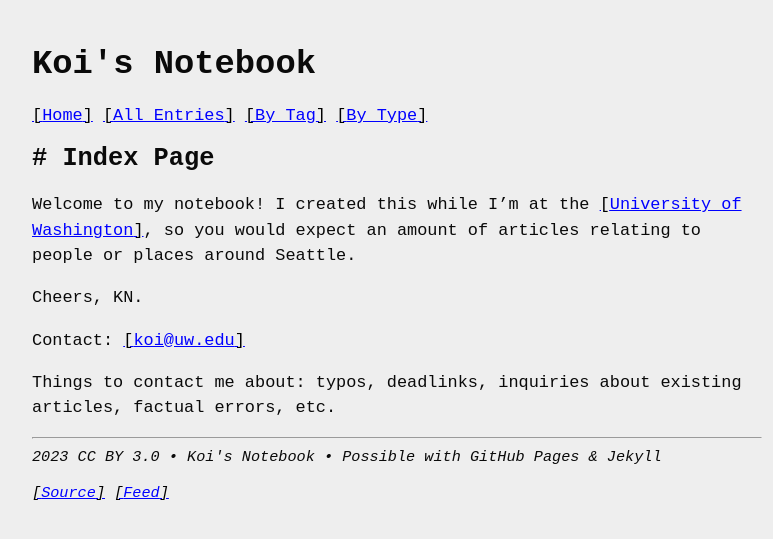
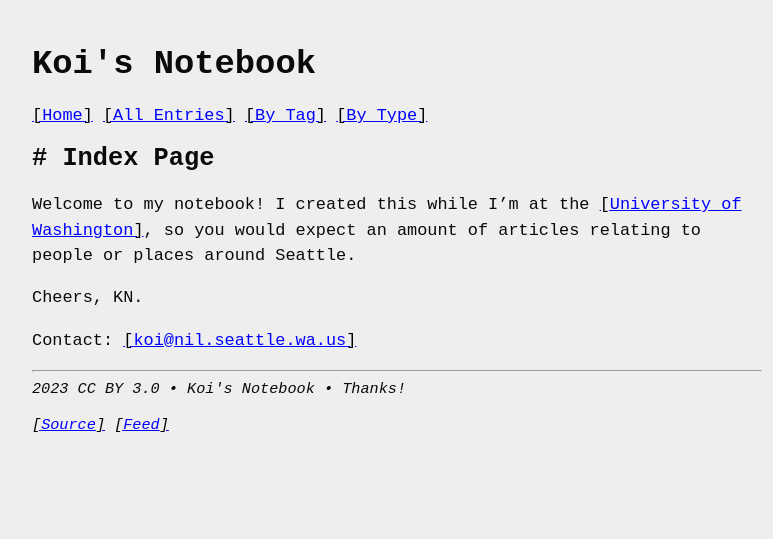
Before and after one commit to khoin/encyclopedia, a Jekyll site: the page built from index.md, in a window 1280 px wide. Shown: the top 539 px of the page, without its empty margins (243-1016 px from the left). Built offline with Jekyll 4.4.1, drawn with Linux system fonts in a browser that asks for light colours.

Commit message:
unpushed updates from 2020

```diff
--- a/404.html
+++ b/404.html
@@ -4,4 +4,4 @@ title: 404 Not Found
 permalink: /404
 ---
 
-The page you were looking for is not found or the article has not been written yet. Email me to urge.
+The page you were looking for is not found or the article has not been written yet.
--- a/CNAME
+++ /dev/null
@@ -1 +0,0 @@
-koi.uw.seattle.wa.us
--- a/_includes/footer.html
+++ b/_includes/footer.html
@@ -1,5 +1,5 @@
 <footer>
-	{{ 'now' | date: "%Y" }} CC BY 3.0 • {{ site.title }} • Possible with GitHub Pages &amp; Jekyll
+	{{ 'now' | date: "%Y" }} CC BY 3.0 • {{ site.title }} • Thanks!
 	<br><br>
 	<div class="links">
 		<a href="https://github.com/{{ site.github_username }}">Source</a>
--- a/index.md
+++ b/index.md
@@ -8,6 +8,4 @@ Welcome to my notebook! I created this while I'm at the [University of Washingto
 Cheers,
 KN.
 
-Contact: <a href="mailto:koi@uw.edu">koi@uw.edu</a>
-
-Things to contact me about: typos, deadlinks, inquiries about existing articles, factual errors, etc.
+Contact: <a href="mailto:koi@nil.seattle.wa.us">koi@nil.seattle.wa.us</a>
```
Also changed, not shown: _posts/2017-12-31-Alpine.md (+2 -2 lines), _posts/2017-12-31-Corey-Satten.md (deleted, +0 -20 lines), _posts/2017-12-31-Josh-Larios.md (deleted, +0 -17 lines).
